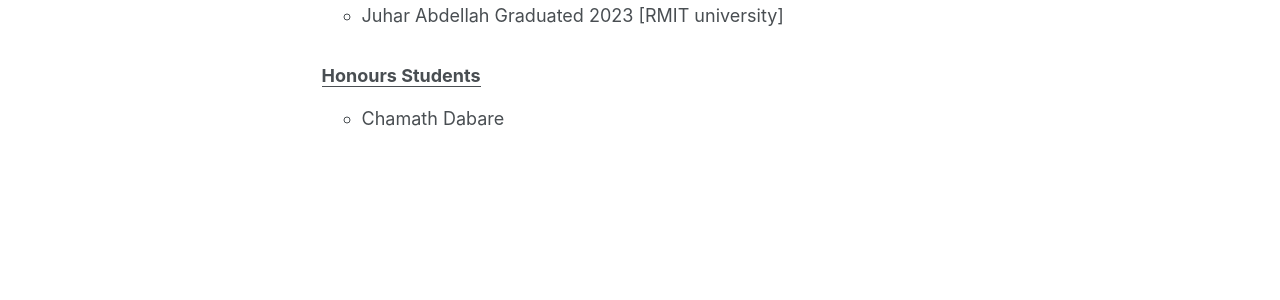
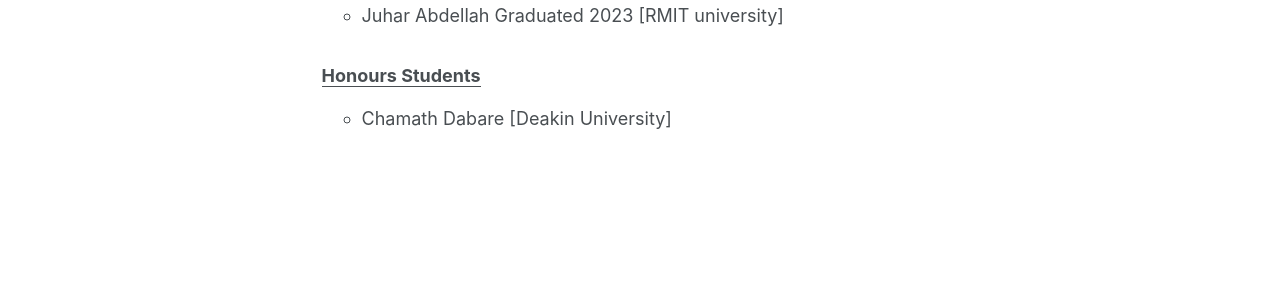
Before and after one commit to Nasrin-Sohrabi/Nasrin-Sohrabi.github.io, a Jekyll site: the page built from _pages/supervisions.html, in a window 1280 px wide and 1285 px high. Shown: the part 728-1028 px from the top of the window. Built offline with Jekyll 4.4.1, drawn with Linux system fonts in a browser that asks for light colours; some web fonts are replaced.

Commit message:
updating supervisory page

```diff
--- a/_pages/supervisions.html
+++ b/_pages/supervisions.html
@@ -36,5 +36,5 @@
 
         <h3><ul><u>Honours Students</u></ul></h3>
                 <ul><ul>
-                  <li>Chamath Dabare</li>
+                  <li>Chamath Dabare [Deakin University]</li>
                 </ul></ul>
```
